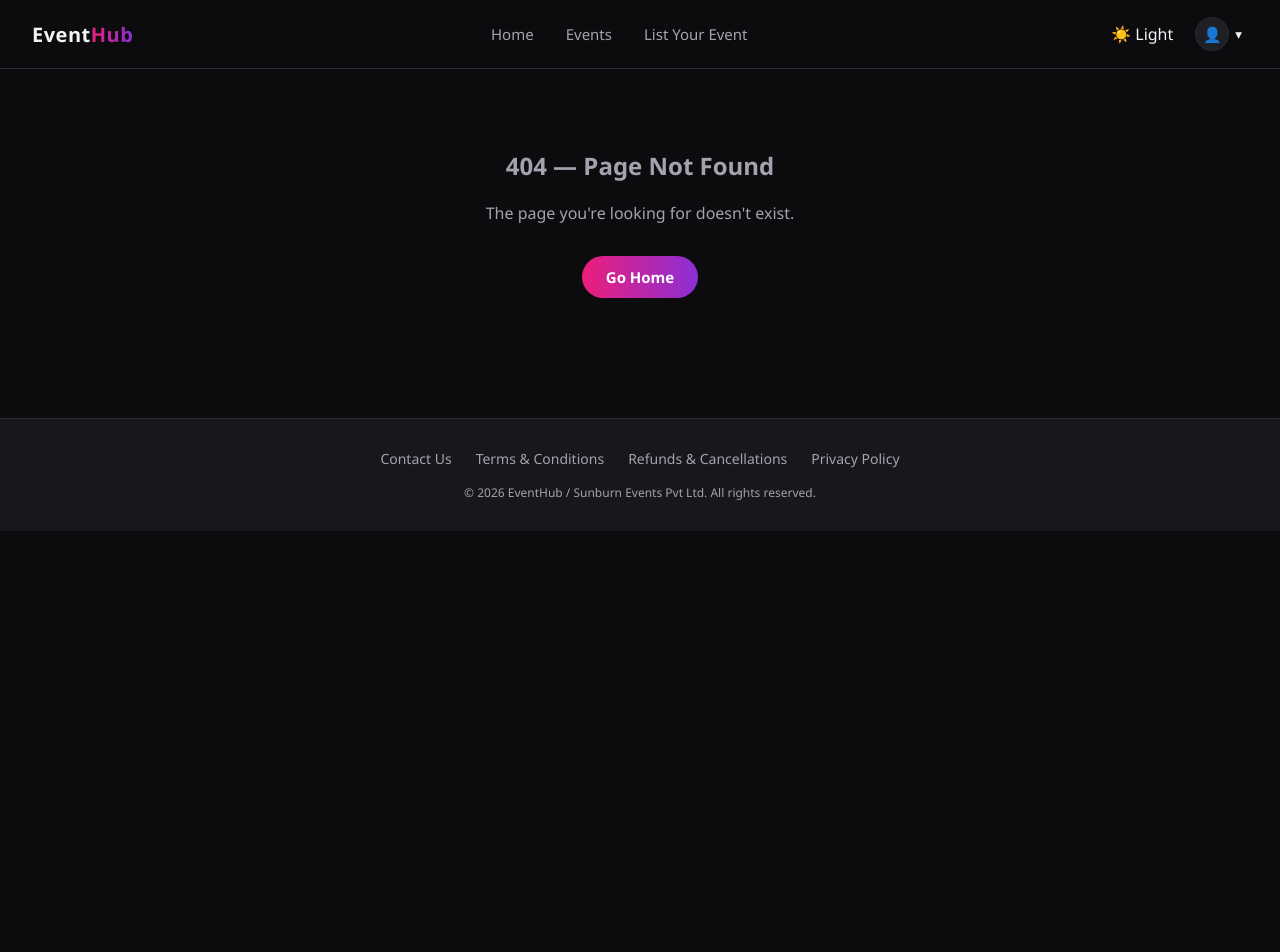
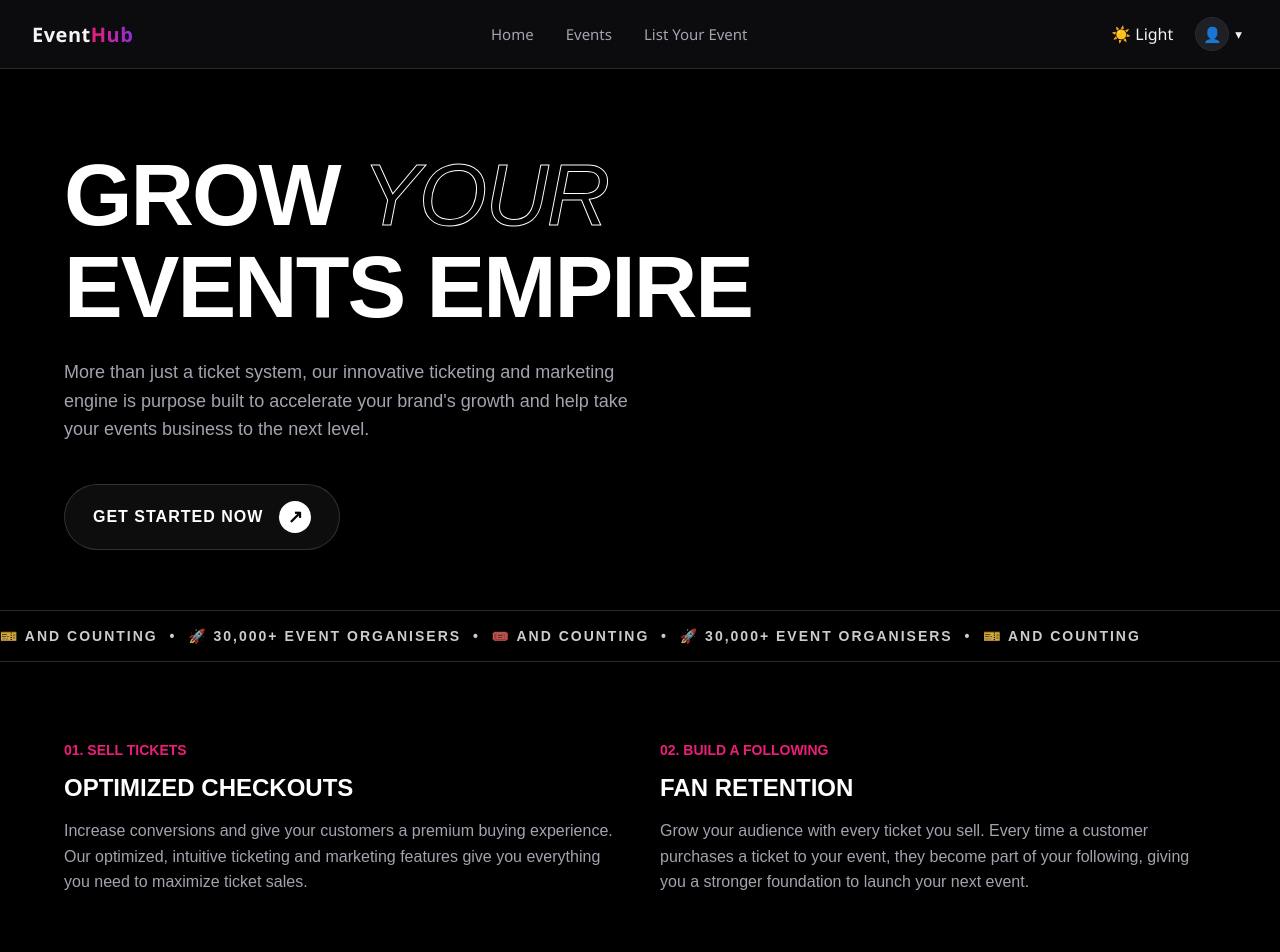
Before and after one commit to sarayu1201/event-management, a React (Vite) app in the folder eventapp/frontend/: page /list-your-event in a window 1280 px wide. Shown: the top 952 px of the page. Before the commit the page ends 800 px from the top, so only its background shows below. Built offline with nearby package versions, Linux system fonts and the light colour scheme; no server answers.

Commit message:
feat: add organiser marketing landing page and update List Your Event link

```diff
--- a/eventapp/frontend/src/App.jsx
+++ b/eventapp/frontend/src/App.jsx
@@ -40,6 +40,7 @@ import Refunds from "./pages/Refunds";
 import Privacy from "./pages/Privacy";
 import Footer from "./components/Footer";
 import NotFound from "./pages/NotFound";
+import ListYourEvent from "./pages/ListYourEvent";
 
 function App() {
   return (
@@ -49,6 +50,7 @@ function App() {
         <Route path="/" element={<Home />} />
         <Route path="/events" element={<EventsList />} />
         <Route path="/events/:id" element={<EventDetail />} />
+        <Route path="/list-your-event" element={<ListYourEvent />} />
 
         {/* User auth */}
         <Route path="/login" element={<Login />} />
--- a/eventapp/frontend/src/components/Navbar.jsx
+++ b/eventapp/frontend/src/components/Navbar.jsx
@@ -51,7 +51,7 @@ const Navbar = () => {
       <div className="nav-links">
         <Link to="/">Home</Link>
         <Link to="/events">Events</Link>
-        <Link to="/organiser/login">List Your Event</Link>
+        <Link to="/list-your-event">List Your Event</Link>
       </div>
 
       <div className="nav-right" ref={ref} style={{ display: "flex", gap: "10px", alignItems: "center" }}>
--- /dev/null
+++ b/eventapp/frontend/src/pages/ListYourEvent.jsx
@@ -0,0 +1,203 @@
+import { useNavigate } from "react-router-dom";
+
+const ListYourEvent = () => {
+  const navigate = useNavigate();
+
+  return (
+    <div style={{ background: "#000000", color: "#ffffff", minHeight: "100vh", fontFamily: "sans-serif" }}>
+
+      {/* HERO BANNER SECTION */}
+      <div style={{
+        maxWidth: "1200px",
+        margin: "0 auto",
+        padding: "80px 24px 60px",
+        textAlign: "left",
+        position: "relative"
+      }}>
+        <h1 style={{
+          fontSize: "clamp(3rem, 7vw, 5.5rem)",
+          fontWeight: "800",
+          lineHeight: "1.05",
+          letterSpacing: "-2px",
+          margin: "0 0 24px 0",
+          textTransform: "uppercase"
+        }}>
+          GROW <span style={{ fontStyle: "italic", fontWeight: "300", WebkitTextStroke: "1px #ffffff", color: "transparent" }}>YOUR</span> <br />
+          EVENTS EMPIRE
+        </h1>
+
+        <p style={{
+          fontSize: "18px",
+          color: "var(--text-dim)",
+          lineHeight: "1.6",
+          maxWidth: "600px",
+          margin: "0 0 40px 0"
+        }}>
+          More than just a ticket system, our innovative ticketing and marketing engine is purpose built
+          to accelerate your brand's growth and help take your events business to the next level.
+        </p>
+
+        {/* SPINNING BADGE SIMULATION / GET STARTED TRIGGER */}
+        <div
+          onClick={() => navigate("/organiser/login")}
+          style={{
+            display: "inline-flex",
+            alignItems: "center",
+            gap: "16px",
+            background: "rgba(255, 255, 255, 0.05)",
+            border: "1px solid rgba(255, 255, 255, 0.15)",
+            padding: "16px 28px",
+            borderRadius: "50px",
+            cursor: "pointer",
+            transition: "all 0.2s ease"
+          }}
+          onMouseEnter={(e) => {
+            e.currentTarget.style.borderColor = "var(--pink)";
+            e.currentTarget.style.background = "rgba(236, 30, 121, 0.08)";
+          }}
+          onMouseLeave={(e) => {
+            e.currentTarget.style.borderColor = "rgba(255, 255, 255, 0.15)";
+            e.currentTarget.style.background = "rgba(255, 255, 255, 0.05)";
+          }}
+        >
+          <span style={{ fontSize: "16px", fontWeight: "bold", textTransform: "uppercase", letterSpacing: "1px" }}>
+            Get Started Now
+          </span>
+          <span style={{
+            display: "inline-flex",
+            alignItems: "center",
+            justifyContent: "center",
+            width: "32px",
+            height: "32px",
+            background: "#ffffff",
+            color: "#000000",
+            borderRadius: "50%",
+            fontSize: "18px",
+            fontWeight: "bold"
+          }}>
+            ↗
+          </span>
+        </div>
+      </div>
+
+      {/* TICKETS & ATTENDEE STRIP BANNER */}
+      <div style={{
+        background: "#000000",
+        borderTop: "1px solid var(--border)",
+        borderBottom: "1px solid var(--border)",
+        padding: "16px 0",
+        overflow: "hidden",
+        whiteSpace: "nowrap"
+      }}>
+        <div style={{
+          display: "inline-block",
+          fontSize: "14px",
+          fontWeight: "bold",
+          letterSpacing: "2px",
+          textTransform: "uppercase",
+          opacity: 0.8
+        }}>
+          🎫 AND COUNTING &nbsp;•&nbsp; 🚀 30,000+ EVENT ORGANISERS &nbsp;•&nbsp; 🎟️ AND COUNTING &nbsp;•&nbsp; 🚀 30,000+ EVENT ORGANISERS &nbsp;•&nbsp; 🎫 AND COUNTING
+        </div>
+      </div>
+
+      {/* DETAILED FEATURES GRID */}
+      <div style={{
+        maxWidth: "1200px",
+        margin: "0 auto",
+        padding: "80px 24px",
+        display: "grid",
+        gridTemplateColumns: "repeat(auto-fit, minmax(300px, 1fr))",
+        gap: "40px"
+      }}>
+
+        {/* Feature 1 */}
+        <div style={{ display: "flex", flexDirection: "column", gap: "16px" }}>
+          <div style={{ fontSize: "14px", color: "var(--pink)", fontWeight: "bold" }}>01. SELL TICKETS</div>
+          <h3 style={{ fontSize: "24px", fontWeight: "bold", margin: 0 }}>OPTIMIZED CHECKOUTS</h3>
+          <p style={{ color: "var(--text-dim)", lineHeight: "1.6", margin: 0 }}>
+            Increase conversions and give your customers a premium buying experience. Our optimized,
+            intuitive ticketing and marketing features give you everything you need to maximize ticket sales.
+          </p>
+        </div>
+
+        {/* Feature 2 */}
+        <div style={{ display: "flex", flexDirection: "column", gap: "16px" }}>
+          <div style={{ fontSize: "14px", color: "var(--pink)", fontWeight: "bold" }}>02. BUILD A FOLLOWING</div>
+          <h3 style={{ fontSize: "24px", fontWeight: "bold", margin: 0 }}>FAN RETENTION</h3>
+          <p style={{ color: "var(--text-dim)", lineHeight: "1.6", margin: 0 }}>
+            Grow your audience with every ticket you sell. Every time a customer purchases a ticket to your event,
+            they become part of your following, giving you a stronger foundation to launch your next event.
+          </p>
+        </div>
+
+      </div>
+
+      {/* CORE CAPABILITIES GRID */}
+      <div style={{
+        background: "var(--surface-2)",
+        borderTop: "1px solid var(--border)",
+        padding: "80px 24px"
+      }}>
+        <div style={{
+          maxWidth: "1200px",
+          margin: "0 auto",
+          display: "grid",
+          gridTemplateColumns: "repeat(auto-fit, minmax(280px, 1fr))",
+          gap: "40px"
+        }}>
+          <div>
+            <h4 style={{ fontSize: "18px", fontWeight: "bold", marginBottom: "12px", textTransform: "uppercase" }}>
+              Sell Tickets
+            </h4>
+            <p style={{ color: "var(--text-dim)", lineHeight: "1.6", fontSize: "14px" }}>
+              Our ticketing experience is optimized for you and your customers. Our web pages are designed
+              for speed and search, so your events are found quicker, and customers checkout faster.
+            </p>
+          </div>
+
+          <div>
+            <h4 style={{ fontSize: "18px", fontWeight: "bold", marginBottom: "12px", textTransform: "uppercase" }}>
+              Market Your Events
+            </h4>
+            <p style={{ color: "var(--text-dim)", lineHeight: "1.6", fontSize: "14px" }}>
+              Reach more customers with our unique promotional tools. Integrate with the most popular
+              ad and analytics platforms so you can optimize all your marketing channels.
+            </p>
+          </div>
+
+          <div>
+            <h4 style={{ fontSize: "18px", fontWeight: "bold", marginBottom: "12px", textTransform: "uppercase" }}>
+              Manage Operations
+            </h4>
+            <p style={{ color: "var(--text-dim)", lineHeight: "1.6", fontSize: "14px" }}>
+              Get customers through the door faster with robust scanning integrations, gate check-in logs feeds,
+              and scanner assignments.
+            </p>
+          </div>
+        </div>
+      </div>
+
+      {/* BOTTOM CALL TO ACTION */}
+      <div style={{
+        textAlign: "center",
+        padding: "100px 24px",
+        borderTop: "1px solid var(--border)"
+      }}>
+        <h2 style={{ fontSize: "36px", fontWeight: "bold", marginBottom: "30px" }}>
+          Ready to Host Your Next Event?
+        </h2>
+        <button
+          onClick={() => navigate("/organiser/login")}
+          className="btn btn-primary"
+          style={{ padding: "16px 40px", fontSize: "16px" }}
+        >
+          Create Event Now
+        </button>
+      </div>
+
+    </div>
+  );
+};
+
+export default ListYourEvent;
```
